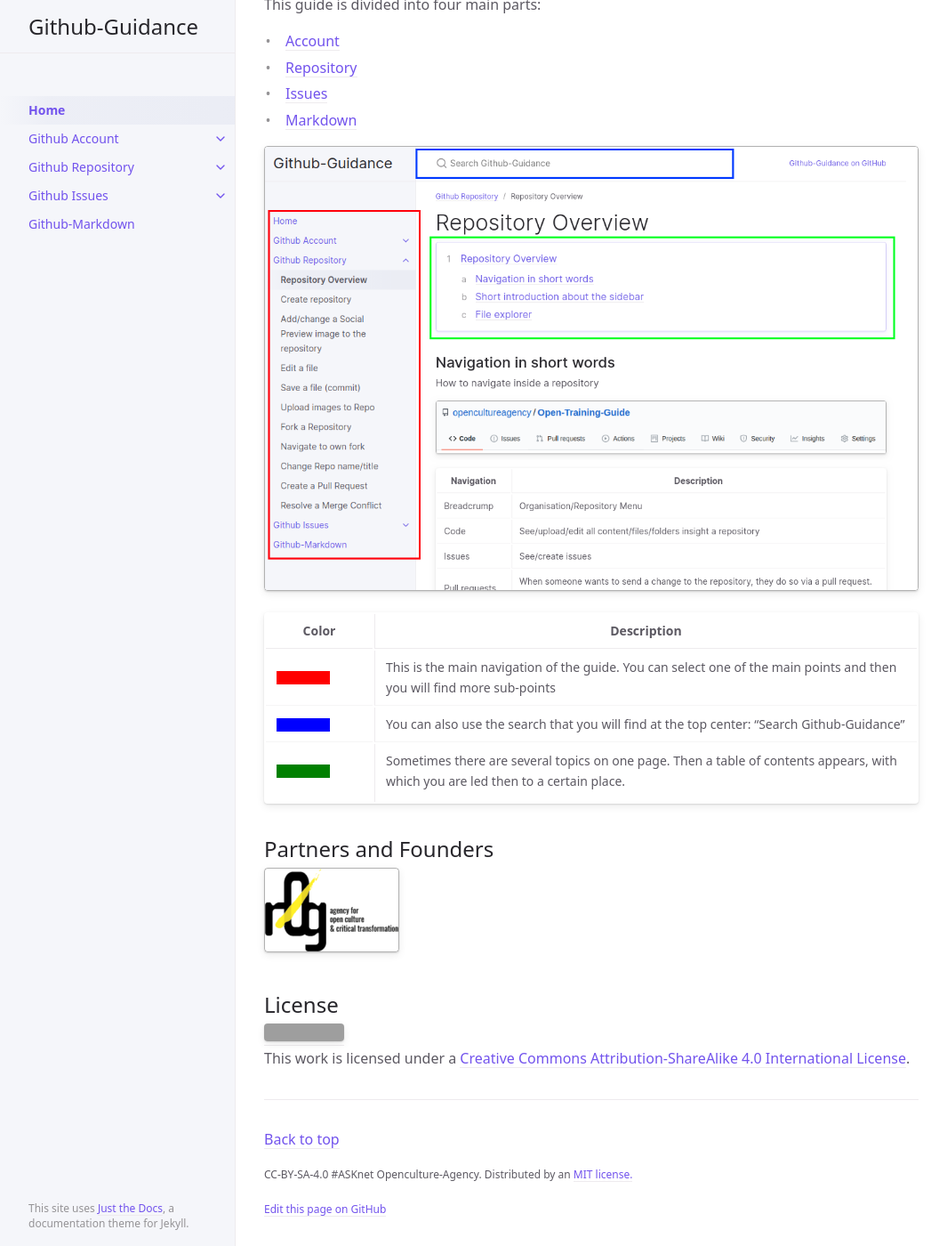
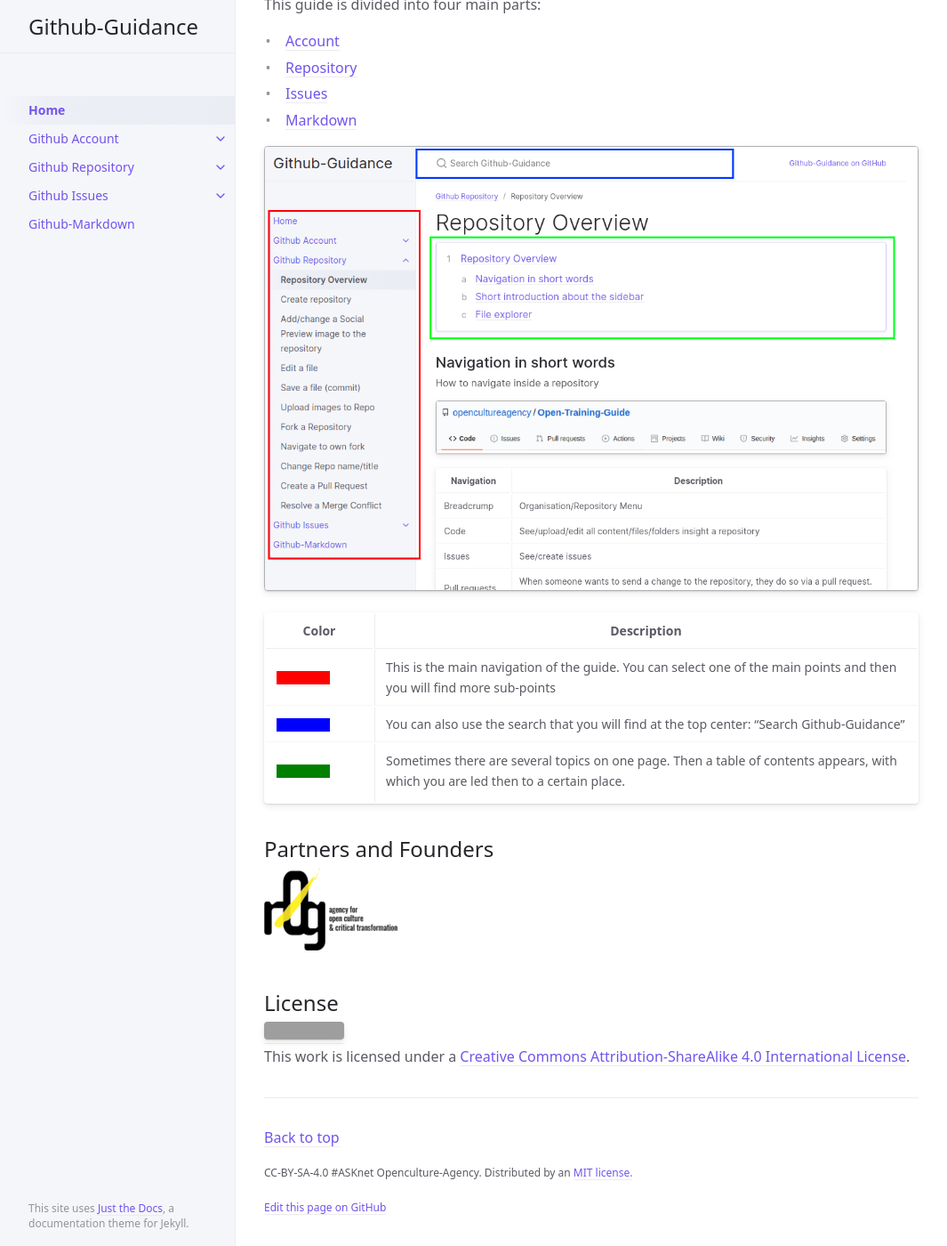
Before and after one commit to ASKnet-Open-Training/Github-Guidance, a Jekyll site: the page built from index.md, in a window 1280 px wide and 1400 px high, scrolled down 1010 px. Shown: the whole window at 89% size, without its empty margins (107-1172 px from the left). Built offline with Jekyll 4.4.1, drawn with Linux system fonts in a browser that asks for light colours; grey boxes are pictures that could not be loaded.

Commit message:
changed all links to relative urls and added new class "no-image-border"

```diff
--- a/_sass/custom/custom.scss
+++ b/_sass/custom/custom.scss
@@ -2,6 +2,10 @@
     border-radius: 4px;
     border: 1px rgba(0, 0, 0, 0.3) solid;
     box-shadow: 0 1px 2px rgba(0, 0, 0, 0.12), 0 3px 10px rgba(0, 0, 0, 0.08);
+}
+#main-content-wrap img.no-image-border {
+    border:none;
+    box-shadow:none;
 }
 .main-content ol#markdown-toc {
     box-shadow: 0 1px 2px rgba(114,83,237,0.12), 0 3px 10px rgba(114,83,237,0.08);
--- a/index.md
+++ b/index.md
@@ -21,10 +21,10 @@ The #ASKnet Github-Guidance gives you a jumpstart to use Github: Creating reposi
 This guide is meant to introduce you to Github as easily as possible. By the way, this guide is also based on a Github repository ;)
 
 ### Contributors
-If you don't find what you're looking for, feel free to [create an issue](https://github.com/ASKnet-Open-Training/Github-Guidance/issues/new) and we'll expand the guide.
+If you don't find what you're looking for, feel free to [create an issue]({{ site.github.repository_url }}/issues/new) and we'll expand the guide.
 
 ### Developer
-If you would like to help extending the guide, feel free to fork [the repository](https://github.com/ASKnet-Open-Training/Github-Guidance) and send us a pull request.
+If you would like to help extending the guide, feel free to fork [the repository]({{ site.github.repository_url }}) and send us a pull request.
 
 ## First of all: What is Github?
 
@@ -50,7 +50,7 @@ This guide is divided into four main parts:
 
 ## Partners and Founders
 
-![r0g Logo](assets/images/readme-r0g-logo.png)
+![r0g Logo]({{  'assets/images/readme-r0g-logo.png' | relative_url }}){: .no-image-border }
 
 ## License
 
```
